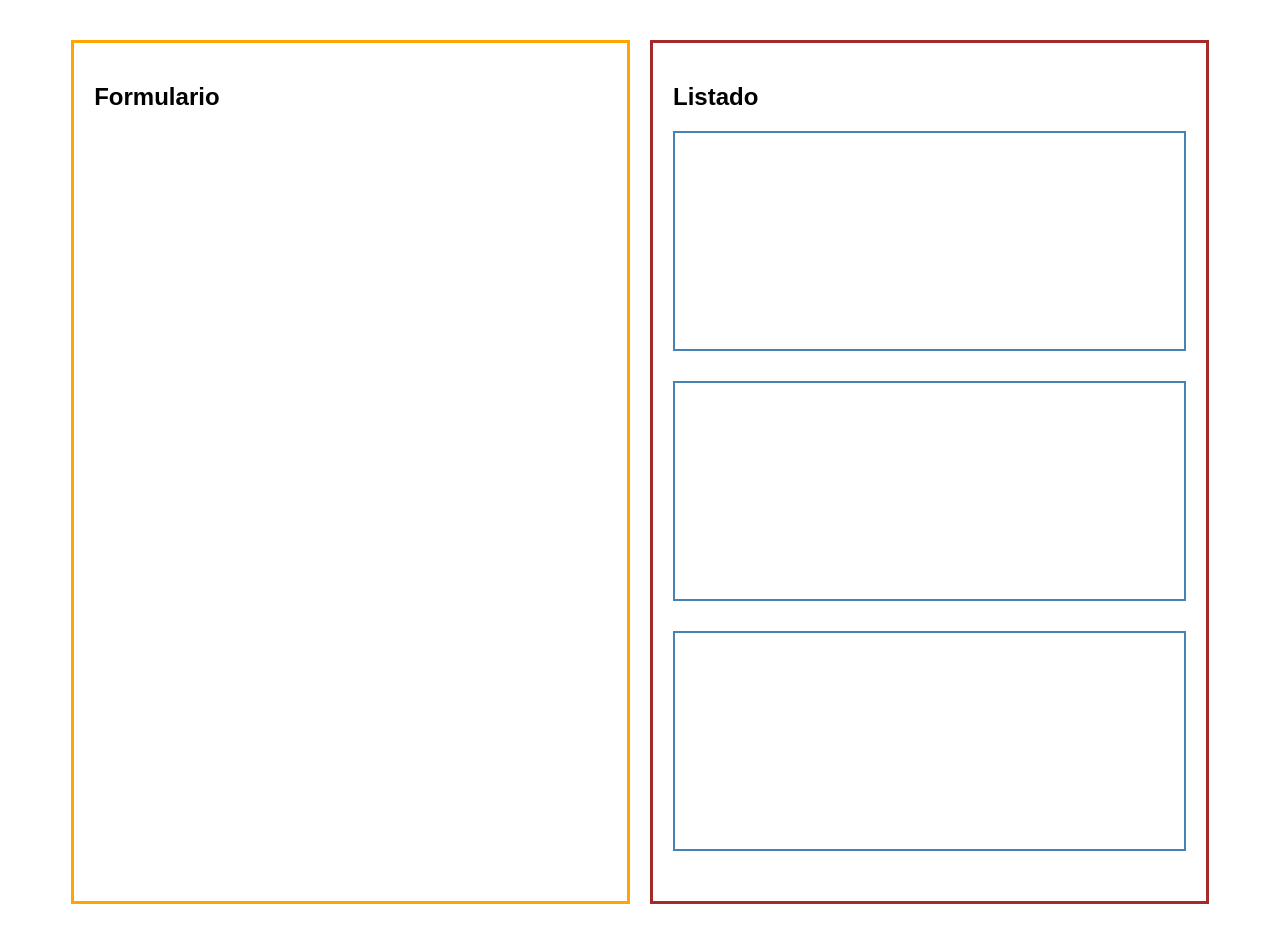
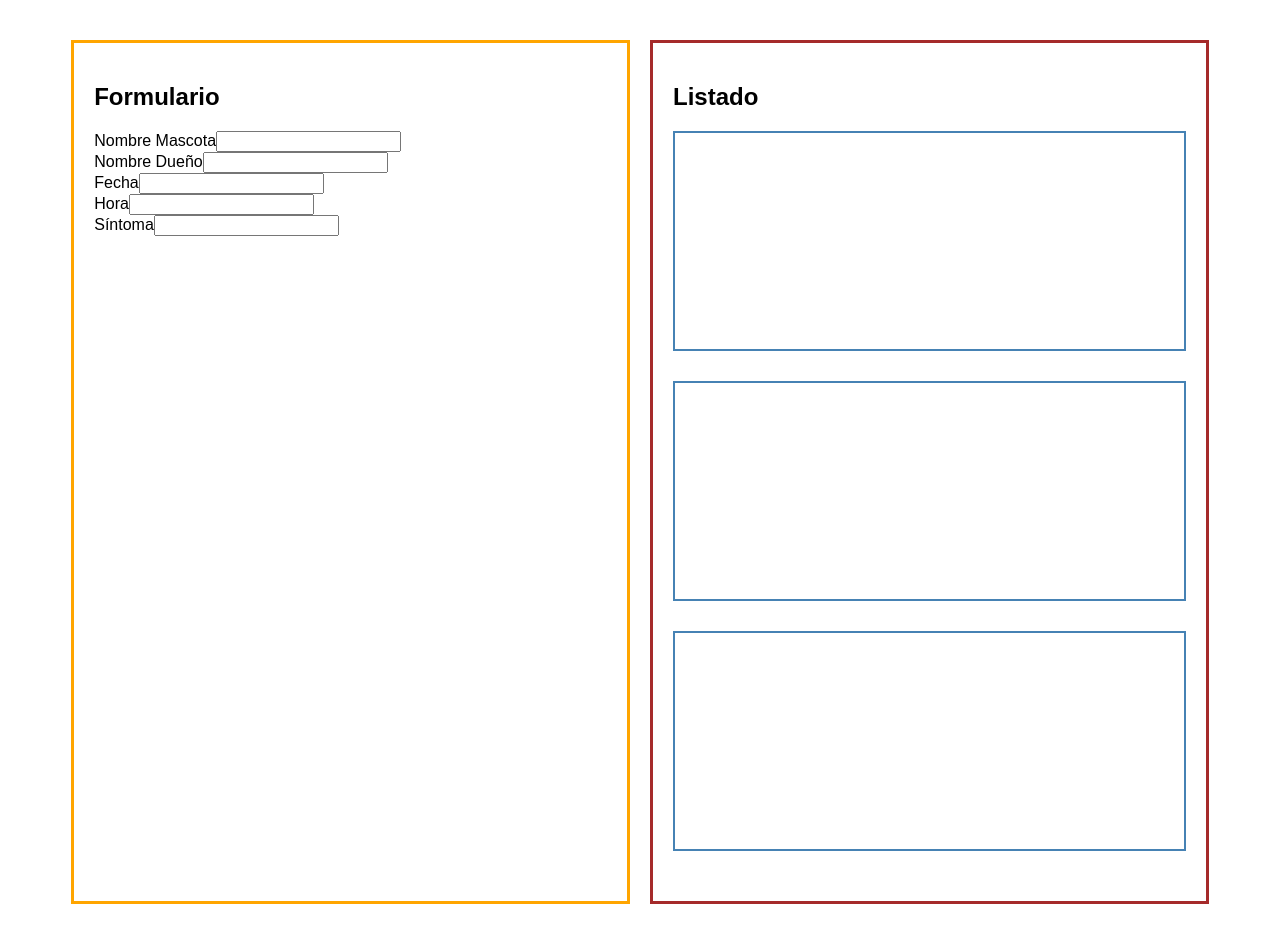
Before and after one commit to MatiasWilder/tp4-citas-wilder, a React app: page / in a window 1280 px wide. Built offline with nearby package versions, Linux system fonts and the light colour scheme; the HTML template or start-up script is replaced by a standard one.

Commit message:
Formulario base (Clase explicacion UseEffect)

```diff
--- a/src/form.jsx
+++ b/src/form.jsx
@@ -2,6 +2,16 @@ function Formulario() {
     return (
       <div className="formulario">
         <h2>Formulario</h2>
+        <label>Nombre Mascota</label>
+        <input></input>
+        <br></br><label>Nombre Dueño</label>
+        <input></input>
+        <br></br><label>Fecha</label>
+        <input></input>
+        <br></br><label>Hora</label>
+        <input></input>
+        <br></br><label>Síntoma</label>
+        <input></input>
       </div>
     )
   }
```
